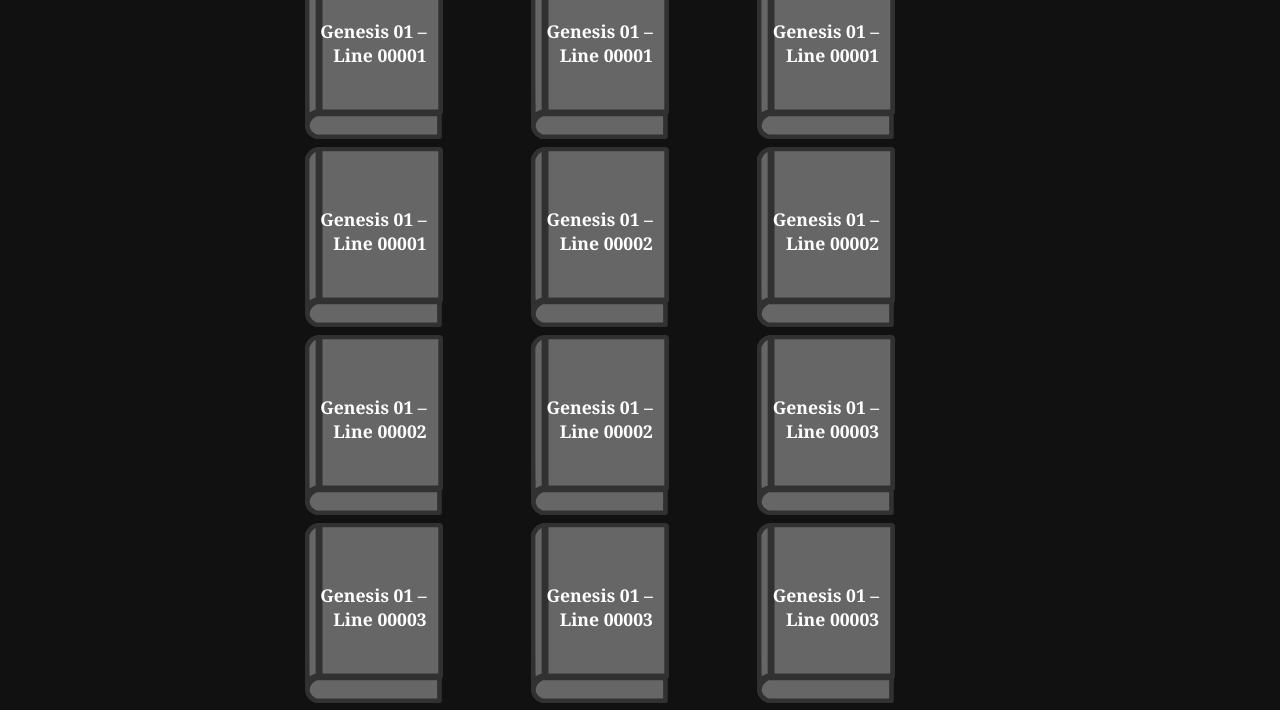
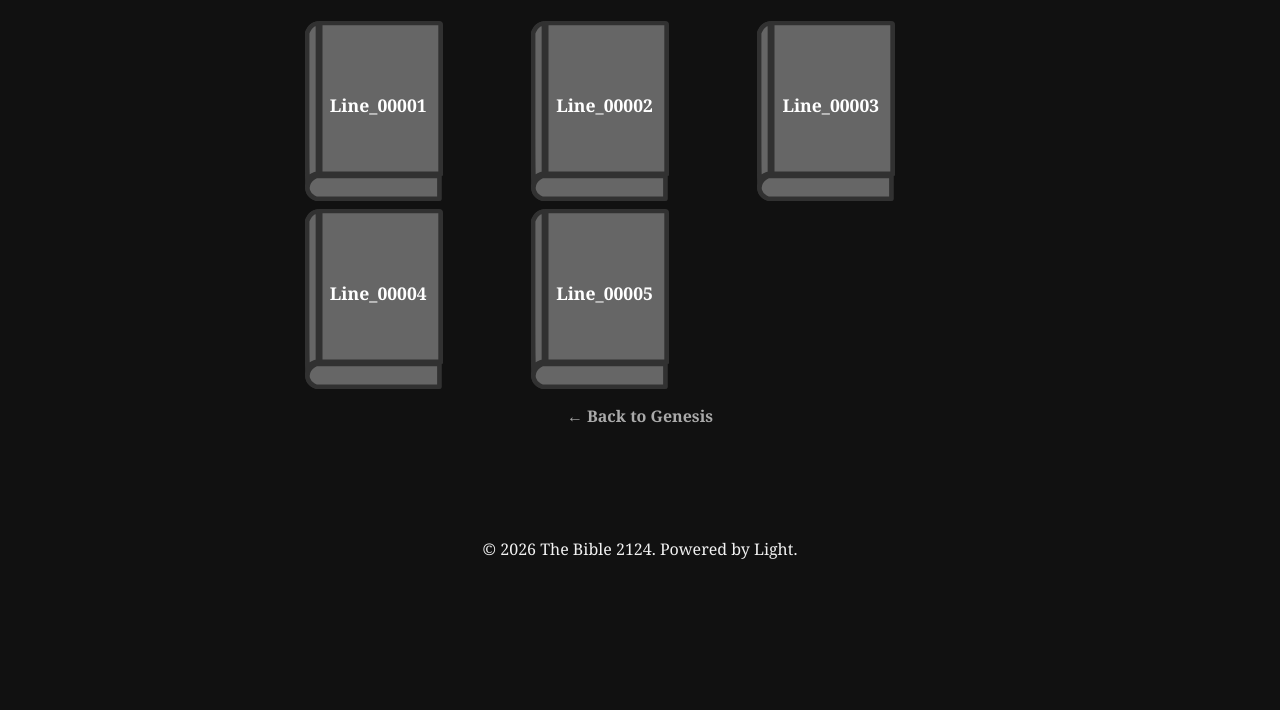
Before and after one commit to jstan285/thebible2124, an Eleventy site: page src/library/chapter.njk in a window 1280 px wide. Shown: the part 224-934 px from the top of the page. After the commit the page ends 800 px from the top, so only its background shows below. Built offline with nearby package versions, Linux system fonts and the light colour scheme; Eleventy itself is replaced by a stand-in of ours; files that its build step writes are made by us from their sources.

Commit message:
Update library-chapter.njk

```diff
--- a/src/_includes/library-chapter.njk
+++ b/src/_includes/library-chapter.njk
@@ -10,15 +10,12 @@
 <h1>{{ chapterData.book | capitalize }} - Chapter {{ chapterData.chapter }}</h1>
 
 <div class="tile-container">
-  {% for line in collections.lines %}
-    {% if line.book == chapterData.book and line.chapter == chapterData.chapter %}
-      <a class="tile" href="/library/{{ line.book }}/{{ line.chapter }}/{{ line.filename | replace('.txt', '') }}/">
-  {% if line.filename.endsWith("-translation.txt") %}
-    {{ line.book | capitalize }} {{ line.chapter | replace("^0", "") }} – Translation
-  {% else %}
-    {{ line.book | capitalize }} {{ line.chapter | replace("^0", "") }} – Line {{ line.filename.slice(5, 10) }}
-  {% endif %}
-</a>
+  {% for g in collections.lineGroups %}
+    {% if g.book == chapterData.book and g.chapter == chapterData.chapter %}
+      <a class="tile" href="/library/{{ g.book }}/{{ g.chapter }}/Line_{{ g.id }}/">
+        <div class="tile-book"></div>
+        <div class="tile-label">Line_{{ g.id }}</div>
+      </a>
     {% endif %}
   {% endfor %}
 </div>
```
